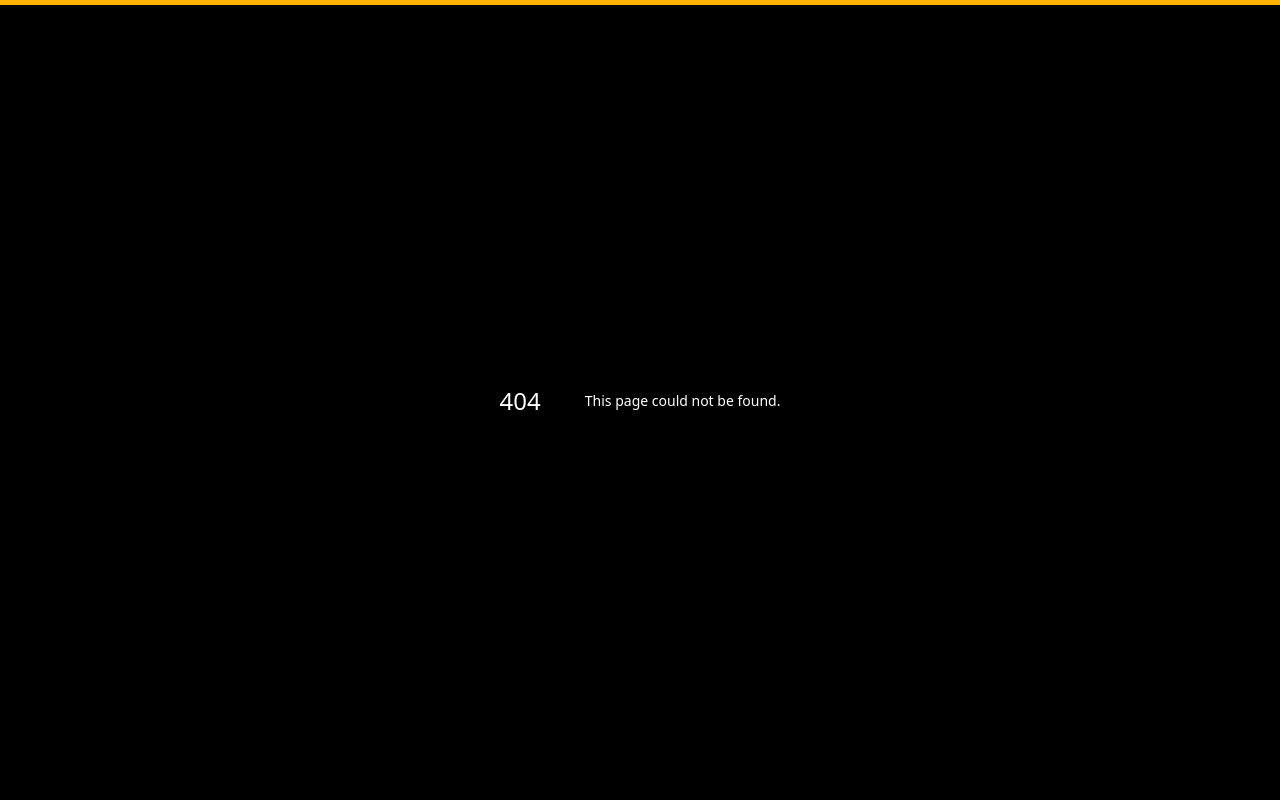
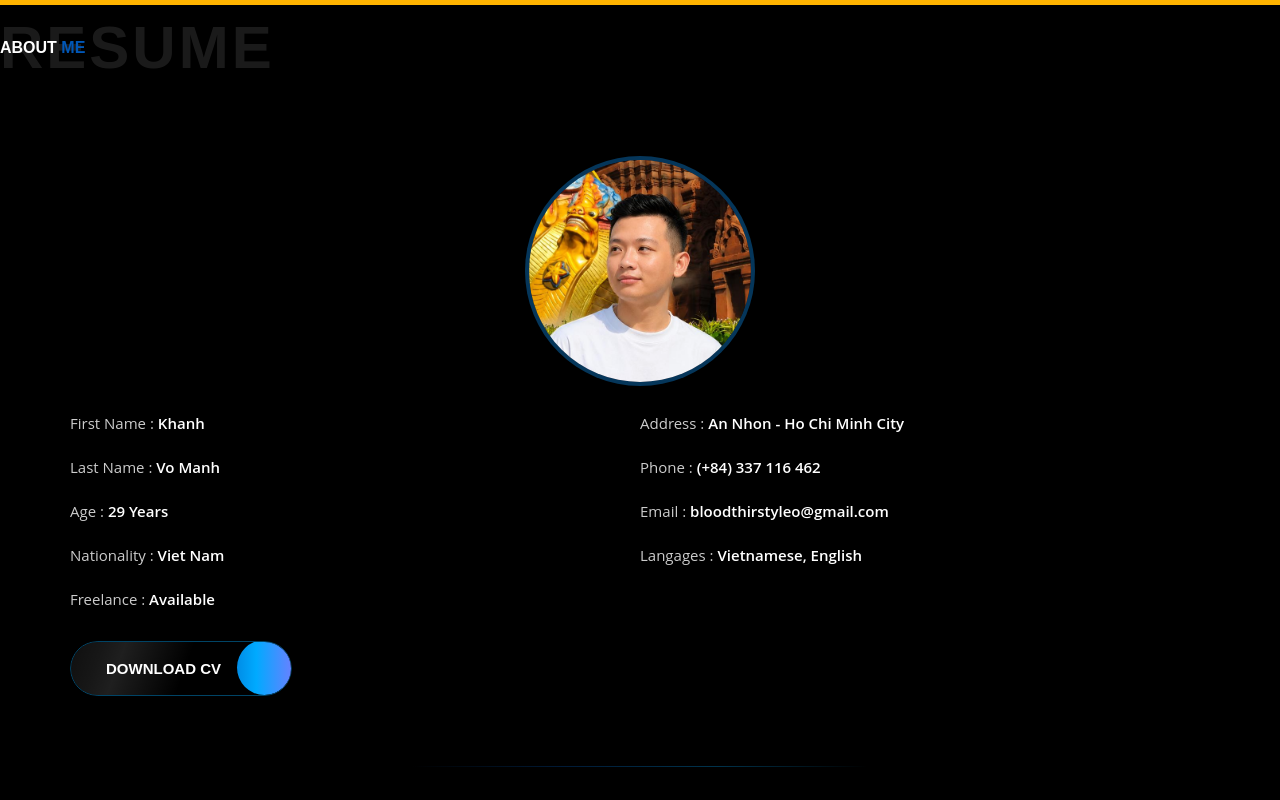
Before and after one commit to bloodthirstyleo/profiles-source, a Next.js app: page /about in a window 1280 px wide. Before the commit this address had no page. Shown: the top 800 px of the page. Built offline with nearby package versions, Linux system fonts and the light colour scheme.

Commit message:
feat: implement core portfolio pages, global styles, and hero section structure

```diff
--- /dev/null
+++ b/app/about/page.tsx
@@ -0,0 +1,10 @@
+import AboutSection from "@/sections/AboutSection";
+
+/** About page displaying personal information, tech stack, skills, experience & education. */
+export default function AboutPage() {
+  return (
+    <main className="w-full h-full pages overflow-hidden bg-black">
+      <AboutSection />
+    </main>
+  );
+}
--- /dev/null
+++ b/app/contact/page.tsx
@@ -0,0 +1,10 @@
+import ContactSection from "@/sections/ContactSection";
+
+/** Contact page with contact form/info. */
+export default function ContactPage() {
+  return (
+    <main className="w-full h-full pages overflow-hidden bg-black">
+      <ContactSection />
+    </main>
+  );
+}
--- a/app/globals.css
+++ b/app/globals.css
@@ -187,7 +187,8 @@ Textarea:focus {
    Home hero background
    ===================================================== */
 .home-bg {
-  background-image: url("/assets/img/profile-image.jpg");
+  /* Updated to correct image path */
+  background-image: url("/assets/img/profile-image.png");
   background-size: cover;
   background-position: center;
 }
--- a/app/page.tsx
+++ b/app/page.tsx
@@ -1,20 +1,10 @@
 import HeroSection from "@/sections/HeroSection";
-import AboutSection from "@/sections/AboutSection";
-import PortfolioSection from "@/sections/PortfolioSection";
-import BlogSection from "@/sections/BlogSection";
-import ContactSection from "@/sections/ContactSection";
 
 /** Main page composing all portfolio sections. */
 export default function HomePage() {
   return (
-    <main className="w-full h-full pages overflow-hidden">
+    <main className="w-full h-full pages overflow-hidden relative">
       <HeroSection />
-      <div className="relative z-10 bg-black">
-        <AboutSection />
-        <PortfolioSection />
-        <BlogSection />
-        <ContactSection />
-      </div>
     </main>
   );
 }
--- /dev/null
+++ b/app/portfolio/page.tsx
@@ -0,0 +1,10 @@
+import PortfolioSection from "@/sections/PortfolioSection";
+
+/** Portfolio page showcasing works. */
+export default function PortfolioPage() {
+  return (
+    <main className="w-full h-full pages overflow-hidden bg-black">
+      <PortfolioSection />
+    </main>
+  );
+}
--- a/sections/HeroSection.tsx
+++ b/sections/HeroSection.tsx
@@ -10,7 +10,7 @@ export default function HeroSection() {
   return (
     <section
       id="home"
-      className="home-bg absolute inset-0 bg-no-repeat bg-cover bg-center flex items-center justify-center"
+      className="home-bg absolute inset-0 bg-no-repeat bg-cover bg-center flex items-center justify-center min-h-screen"
     >
       <div className="text-center text-white px-4">
         <h1 className="text-fs-60 xs:text-fs-40 font-bold uppercase mb-4">
```
Also changed, not shown: 1 other file (tests, documents, lock files or other folders).
